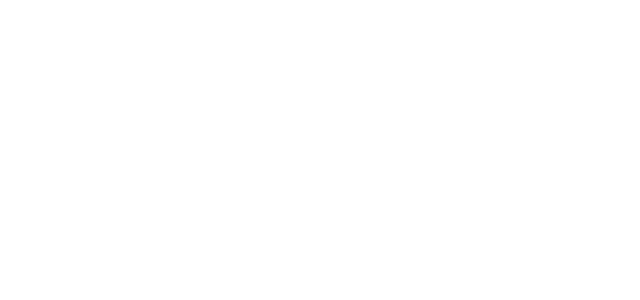
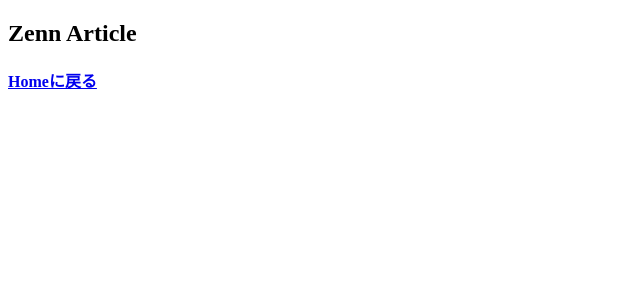
Before and after one commit to kupuma-ru21/git-actions-practice, a React (Create React App) app: page /zenn_article in a window 1280 px wide. Shown: the top 300 px of the page, without its empty margins (0-640 px from the left). Built offline with nearby package versions, Linux system fonts and the light colour scheme.

Commit message:
feat: add ZennArticle page

```diff
--- a/src/app/router/router.tsx
+++ b/src/app/router/router.tsx
@@ -1,11 +1,13 @@
 import { BrowserRouter, Switch, Route } from 'react-router-dom';
 import Home from 'app/home';
+import ZennArticle from 'app/zenn-article';
 
 const Router = () => {
   return (
     <BrowserRouter>
       <Switch>
         <Route path="/" exact component={Home} />
+        <Route path="/zenn_article" exact component={ZennArticle} />
       </Switch>
     </BrowserRouter>
   );
--- /dev/null
+++ b/src/app/zenn-article/index.tsx
@@ -0,0 +1,15 @@
+import { Link } from 'react-router-dom';
+
+const ZennArticle = () => {
+  return (
+    <div>
+      <h2>Zenn Article</h2>
+
+      <Link to="/">
+        <h4>Homeに戻る</h4>
+      </Link>
+    </div>
+  );
+};
+
+export default ZennArticle;
```
